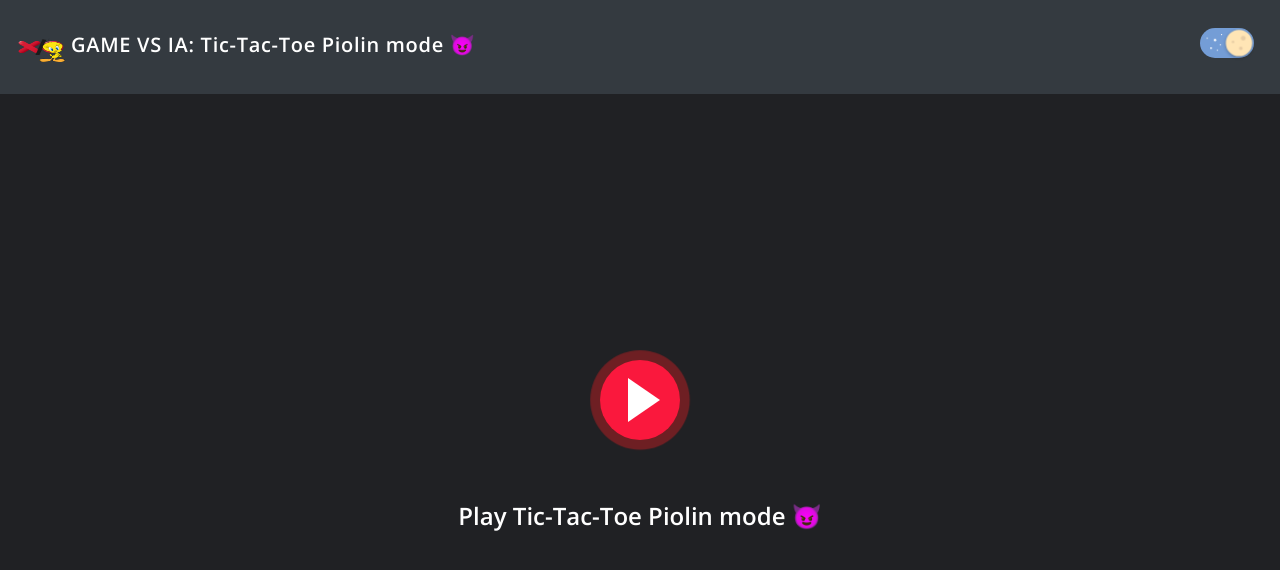
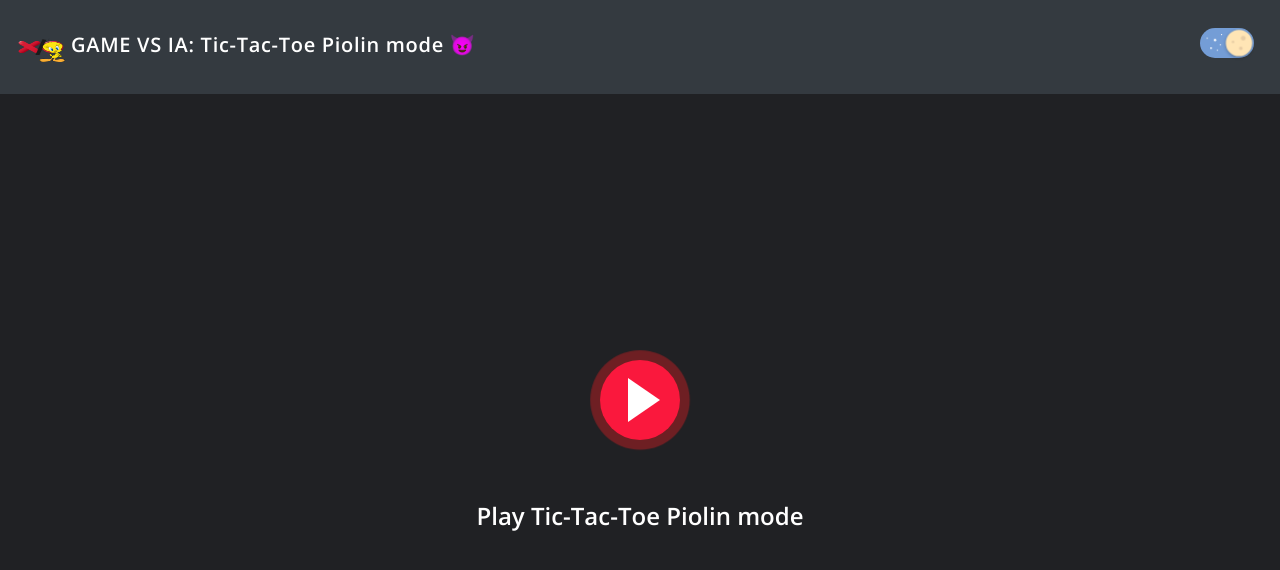
Before and after one commit to Adoptsomekids/Game-VS-IA, an Angular app in the folder angular-src/: page / in a window 1280 px wide. Shown: the top 570 px of the page. Built offline with nearby package versions, Linux system fonts and the light colour scheme.

Commit message:
Update home.component.html

```diff
--- a/angular-src/src/app/components/home/home.component.html
+++ b/angular-src/src/app/components/home/home.component.html
@@ -6,7 +6,7 @@
   <span></span>
 </a>
 <div class="center">
-  <p class="h4">Play Tic-Tac-Toe Piolin mode 😈</p>
+  <p class="h4">Play Tic-Tac-Toe Piolin mode</p>
 </div>
 <div id="video-overlay" class="video-overlay">
   <a class="video-overlay-close">&times;</a>
```
